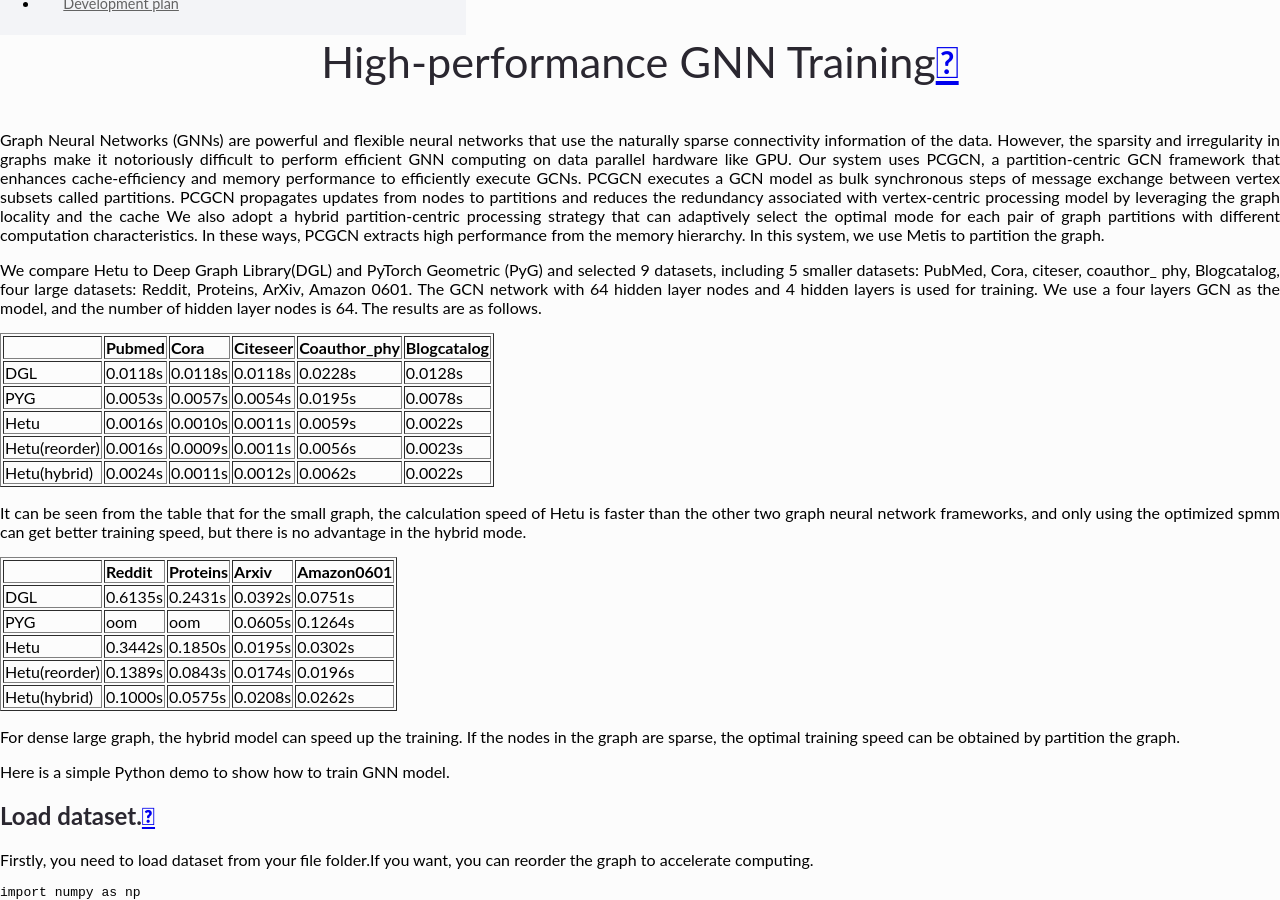
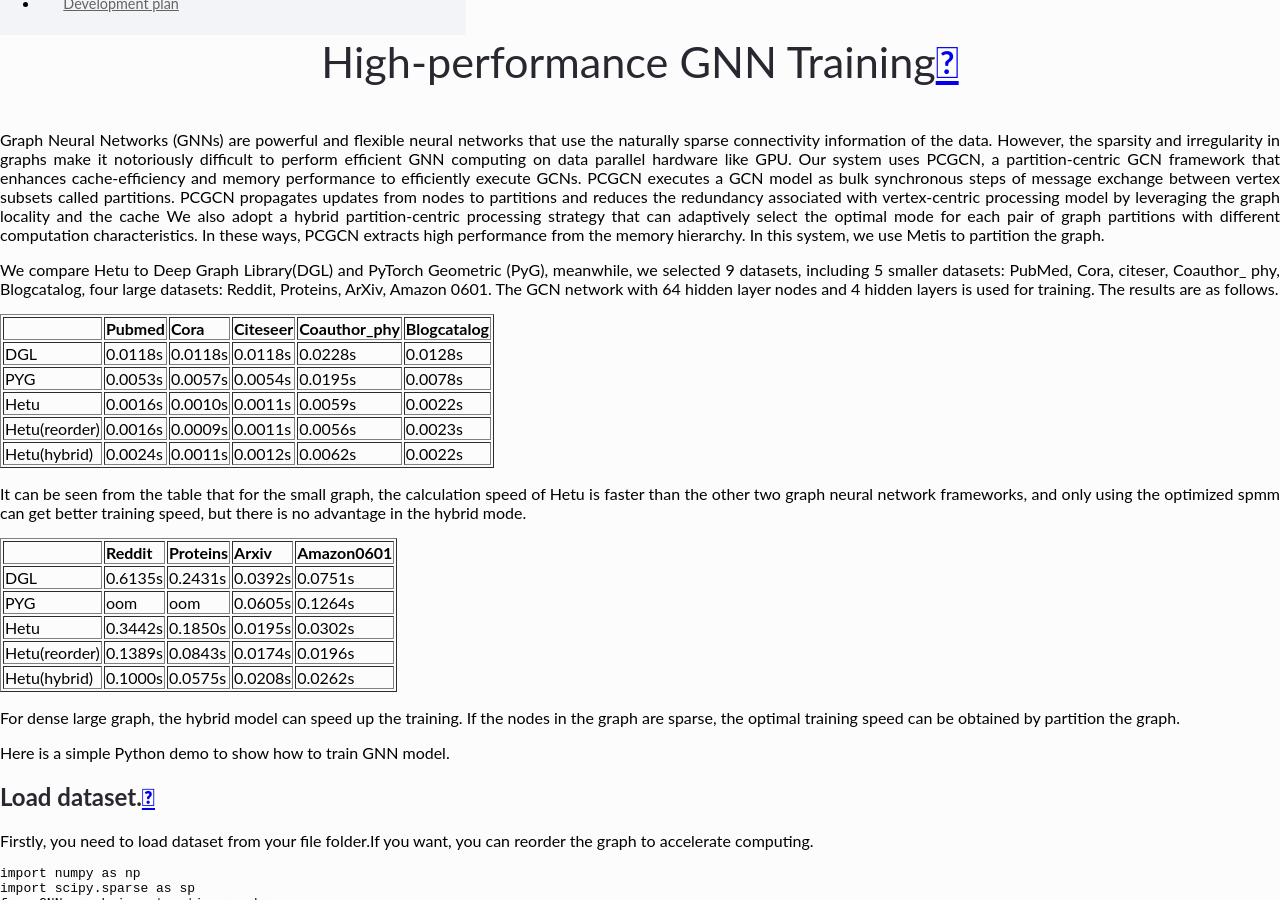
Before and after one commit to njw1123/Hetu_doc, a Sphinx documentation site: the page built from source/Features/content5.md, in a window 1280 px wide and 900 px high, scrolled down 1755 px. Built offline with Sphinx 7.4.7 and the Read the Docs theme 2.0.0, drawn with Linux system fonts in a browser that asks for light colours.

Commit message:
Update content5.md

```diff
--- a/source/Features/content5.md
+++ b/source/Features/content5.md
@@ -4,7 +4,7 @@
 
 Graph Neural Networks (GNNs) are powerful and flexible neural networks that use the naturally sparse connectivity information of the data. However, the sparsity and irregularity in graphs make it notoriously difficult to perform efficient GNN computing on data parallel hardware like GPU. Our system uses PCGCN, a partition-centric GCN framework that enhances cache-efficiency and memory performance to efficiently execute GCNs. PCGCN executes a GCN model as bulk synchronous steps of message exchange between vertex subsets called partitions. PCGCN propagates updates from nodes to partitions and reduces the redundancy associated with vertex-centric processing model by leveraging the graph locality and the cache We also adopt a hybrid partition-centric processing strategy that can adaptively select the optimal mode for each pair of graph partitions with different computation characteristics. In these ways, PCGCN extracts high performance from the memory hierarchy. In this system, we use Metis to partition the graph.
 
-We compare Hetu to Deep Graph Library(DGL)  and PyTorch Geometric (PyG) and selected 9 datasets, including 5 smaller datasets: PubMed, Cora, citeser, coauthor_ phy, Blogcatalog, four large datasets: Reddit, Proteins, ArXiv, Amazon 0601. The GCN network with 64 hidden layer nodes and 4 hidden layers is used for training. We use a four layers GCN as the model, and the number of hidden layer nodes is 64. The results are as follows.
+We compare Hetu to Deep Graph Library(DGL)  and PyTorch Geometric (PyG), meanwhile, we selected 9 datasets, including 5 smaller datasets: PubMed, Cora, citeser, Coauthor_ phy, Blogcatalog, four large datasets: Reddit, Proteins, ArXiv, Amazon 0601. The GCN network with 64 hidden layer nodes and 4 hidden layers is used for training. The results are as follows.
 
 |                | Pubmed  | Cora    | Citeseer | Coauthor_phy | Blogcatalog |
 |----------------|---------|---------|----------|--------------|-------------|
```
